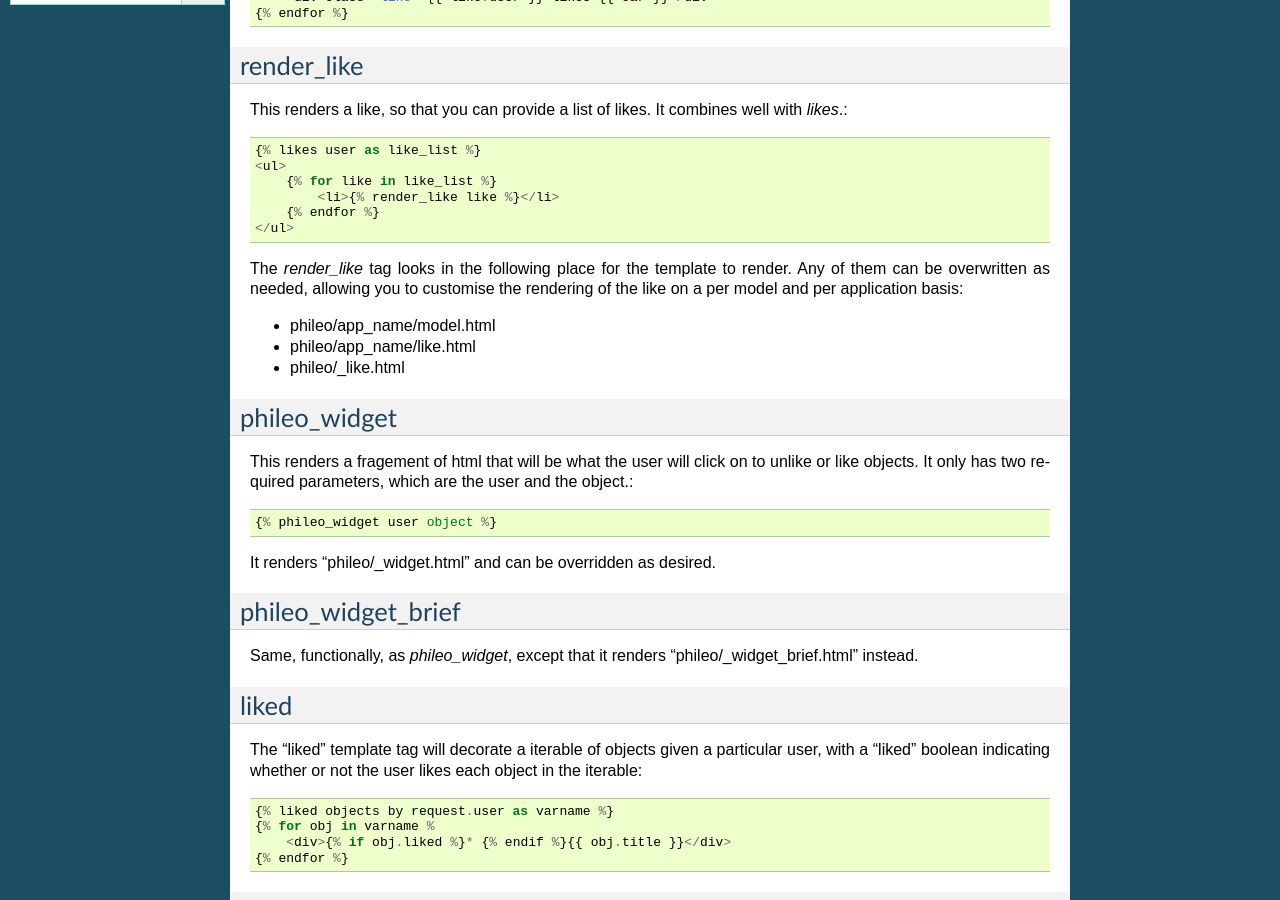
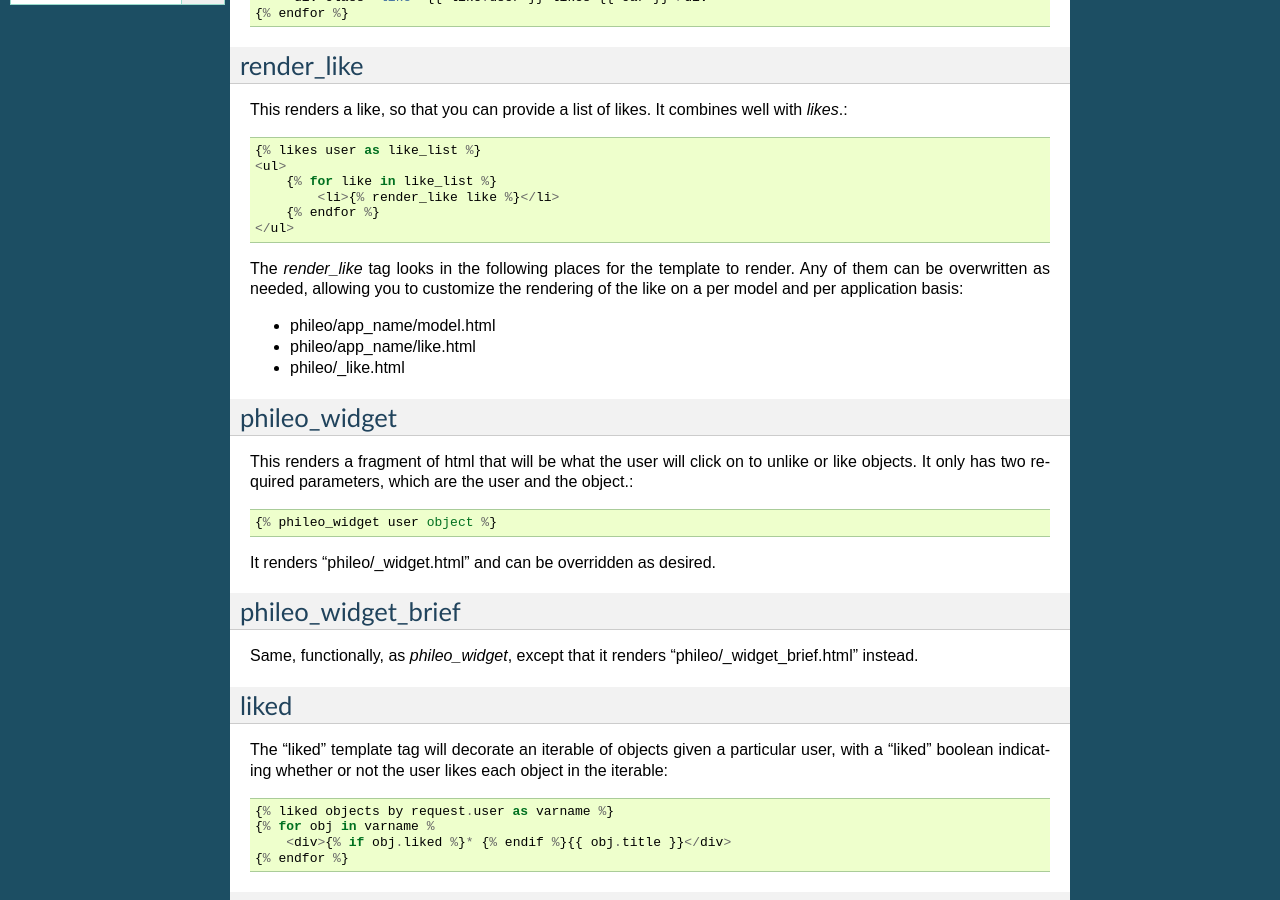
Before and after one commit to pinax/pinax-likes, a Sphinx documentation site: the page built from docs/templatetags.rst, in a window 1280 px wide and 900 px high, scrolled down 448 px. Built offline with Sphinx 7.4.7, drawn with Linux system fonts in a browser that asks for light colours.

Commit message:
Fix minor docs typos

```diff
--- a/README.rst
+++ b/README.rst
@@ -2,7 +2,7 @@
 Phileo
 ======
 
-a liking app
+A liking app
 
 
 Documentation
--- a/docs/changelog.rst
+++ b/docs/changelog.rst
@@ -7,9 +7,9 @@ ChangeLog
 ---
 
 - Fixed urls.py deprecation warnings
-- Fised unicode string
+- Fixed unicode string
 - Added support for custom User models
-- Documentation udates
+- Documentation updates
 
 
 1.0
--- a/docs/templatetags.rst
+++ b/docs/templatetags.rst
@@ -40,9 +40,9 @@ combines well with `likes`.::
         {% endfor %}
     </ul>
 
-The `render_like` tag looks in the following place for the template to
+The `render_like` tag looks in the following places for the template to
 render. Any of them can be overwritten as needed, allowing you to
-customise the rendering of the like on a per model and per application
+customize the rendering of the like on a per model and per application
 basis:
 
 * phileo/app_name/model.html
@@ -53,7 +53,7 @@ basis:
 phileo_widget
 -------------
 
-This renders a fragement of html that will be what the user will click
+This renders a fragment of html that will be what the user will click
 on to unlike or like objects. It only has two required parameters, which
 are the user and the object.::
 
@@ -73,7 +73,7 @@ Same, functionally, as `phileo_widget`, except that it renders
 liked
 -----
 
-The "liked" template tag will decorate a iterable of objects given
+The "liked" template tag will decorate an iterable of objects given
 a particular user, with a "liked" boolean indicating whether or not
 the user likes each object in the iterable::
 
```
